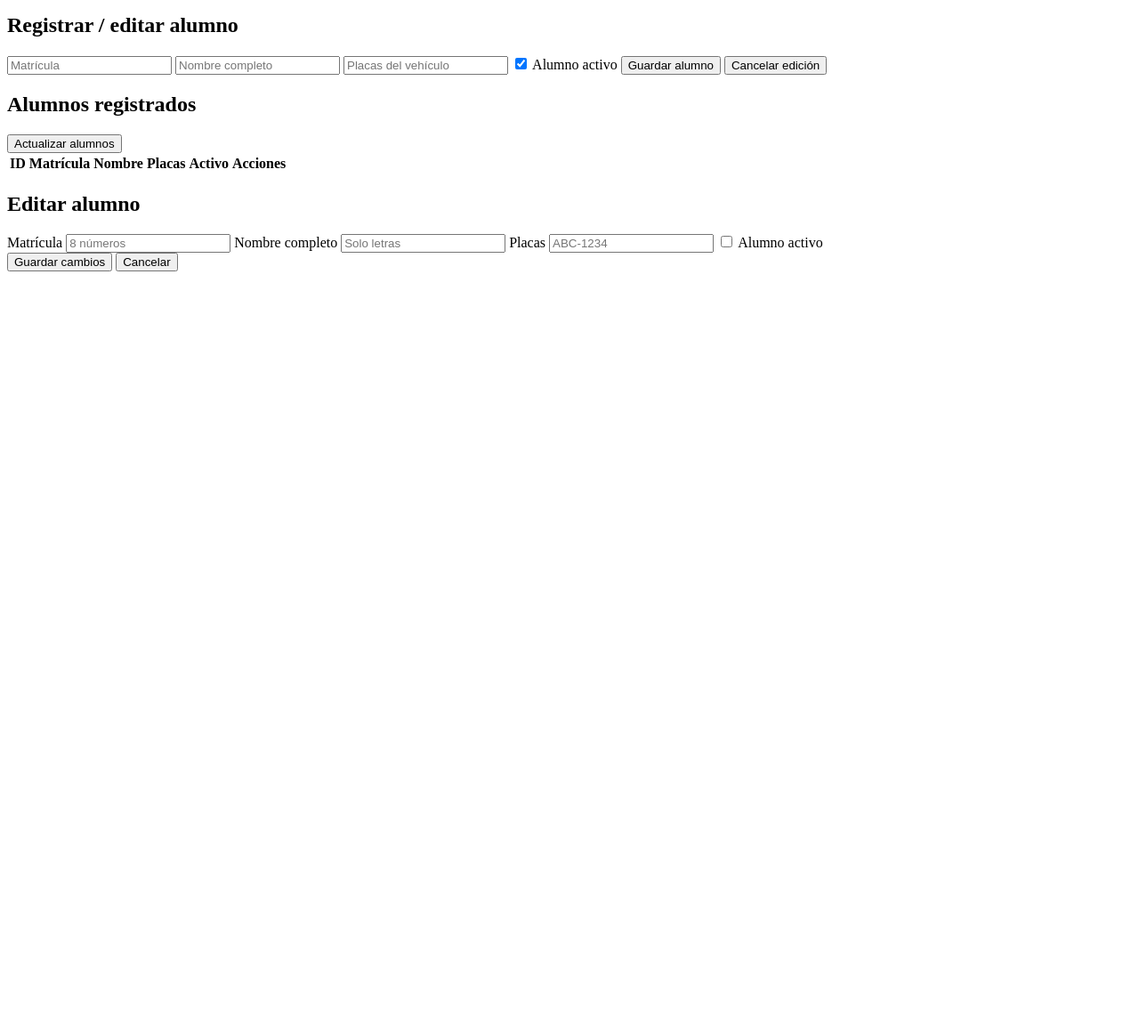
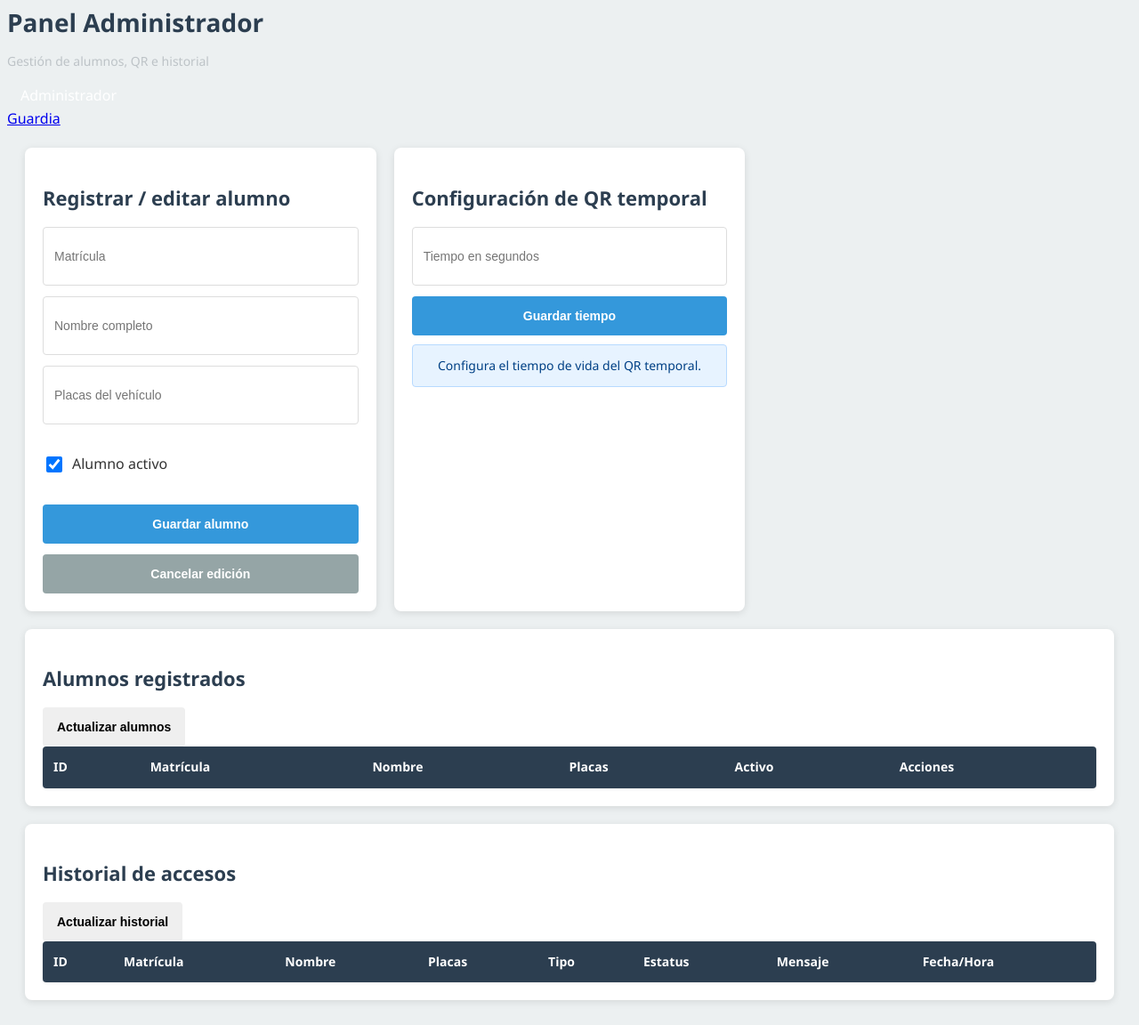
Before and after one commit to CrisTristan/Estacionamiento-Inteligente, a website: page public/index.html in a window 1280 px wide. Shown: the part 5-1157 px from the top of the page at 89% size. Before the commit the page ends 800 px from the top, so only its background shows below. Drawn offline with Linux system fonts and the light colour scheme; files that its build step writes are made by us from their sources.

Commit message:
se corrigio el archivo index

```diff
--- a/public/index.html
+++ b/public/index.html
@@ -1,56 +1,91 @@
 <!DOCTYPE html>
 
 <html lang="es">
+  <head>
+    <meta charset="UTF-8" />
+    <meta name="viewport" content="width=device-width, initial-scale=1.0" />
+    <title>Administrador - Sistema de Acceso Vehicular</title>
+    <link rel="stylesheet" href="styles.css" />
+    <script src="app.js" defer></script>
+  </head>
+  <body>
+    <header>
+      <h1>Panel Administrador</h1>
+      <p>Gestión de alumnos, QR e historial</p>
+      <nav class="top-nav">
+        <a href="index.html">Administrador</a>
+      </nav>
+      <nav>
+        <a href="guardia.html">Guardia</a>
+      </nav>
+    </header>
 
+    <main class="grid">
       <section class="card">
-
         <h2>Registrar / editar alumno</h2>
 
         <form id="formAlumno">
-
           <input type="hidden" id="alumnoId" />
 
           <input type="text" id="matricula" placeholder="Matrícula" required />
 
-    <input type="text" id="nombre" placeholder="Nombre completo" required />
+          <input
+            type="text"
+            id="nombre"
+            placeholder="Nombre completo"
+            required
+          />
 
-    <input type="text" id="auto_placa" placeholder="Placas del vehículo" />
+          <input
+            type="text"
+            id="auto_placa"
+            placeholder="Placas del vehículo"
+          />
 
           <label class="checkline">
-
             <input type="checkbox" id="activo" checked />
 
             Alumno activo
-
           </label>
 
           <button type="submit">Guardar alumno</button>
 
-    <button type="button" id="cancelarEdicionBtn" class="btn-secundario">Cancelar edición</button>
-
+          <button type="button" id="cancelarEdicionBtn" class="btn-secundario">
+            Cancelar edición
+          </button>
         </form>
-
-
-
-  <div id="contenedorQR"></div>
 
       </section>
 
+      <section class="card">
+        <h2>Configuración de QR temporal</h2>
+
+        <form id="formConfigQR">
+          <input
+            type="number"
+            id="tiempoQR"
+            placeholder="Tiempo en segundos"
+            min="10"
+            max="3600"
+            required
+          />
+          <button type="submit">Guardar tiempo</button>
+        </form>
+
+        <div id="mensajeConfigQR" class="resultado neutro">
+          Configura el tiempo de vida del QR temporal.
+        </div>
+      </section>
 
     <section class="card full">
-
       <h2>Alumnos registrados</h2>
 
       <button id="refreshAlumnosBtn">Actualizar alumnos</button>
 
       <div class="table-wrap">
-
         <table>
-
           <thead>
-
             <tr>
-
               <th>ID</th>
 
               <th>Matrícula</th>
@@ -62,72 +97,87 @@
               <th>Activo</th>
 
               <th>Acciones</th>
-
             </tr>
-
           </thead>
 
           <tbody id="tablaAlumnos"></tbody>
-
         </table>
-
       </div>
-
     </section>
 
+     <section class="card full">
+      <h2>Historial de accesos</h2>
+      <button id="refreshBtn">Actualizar historial</button>
+      <div class="table-wrap">
+        <table>
+          <thead>
+            <tr>
+              <th>ID</th>
+              <th>Matrícula</th>
+              <th>Nombre</th>
+              <th>Placas</th>
+              <th>Tipo</th>
+              <th>Estatus</th>
+              <th>Mensaje</th>
+              <th>Fecha/Hora</th>
+            </tr>
+          </thead>
+          <tbody id="tablaAccesos"></tbody>
+        </table>
+      </div>
+    </section>
 
+      </main>
     <div id="modalEditar" class="modal">
-
       <div class="modal-contenido">
-
         <h2>Editar alumno</h2>
 
-
-
         <form id="formEditarAlumno">
-
           <input type="hidden" id="editAlumnoId" />
-
-
 
           <label>Matrícula</label>
 
-      <input type="text" id="editMatricula" maxlength="8" placeholder="8 números" required />
-
-
+          <input
+            type="text"
+            id="editMatricula"
+            maxlength="8"
+            placeholder="8 números"
+            required
+          />
 
           <label>Nombre completo</label>
 
-      <input type="text" id="editNombre" placeholder="Solo letras" required />
-
-
+          <input
+            type="text"
+            id="editNombre"
+            placeholder="Solo letras"
+            required
+          />
 
           <label>Placas</label>
 
-      <input type="text" id="editPlacas" maxlength="8" placeholder="ABC-1234" />
-
-
+          <input
+            type="text"
+            id="editPlacas"
+            maxlength="8"
+            placeholder="ABC-1234"
+          />
 
           <label class="checkline">
-
             <input type="checkbox" id="editActivo" />
 
             Alumno activo
-
           </label>
 
-
-
           <div class="modal-botones">
-
             <button type="submit">Guardar cambios</button>
 
-        <button type="button" id="cerrarModalBtn" class="btn-secundario">Cancelar</button>
-
+            <button type="button" id="cerrarModalBtn" class="btn-secundario">
+              Cancelar
+            </button>
           </div>
-
         </form>
-
       </div>
-
     </div>
+  </body>
+</html>
```
Lines whose indentation alone changed are shown as unchanged.
